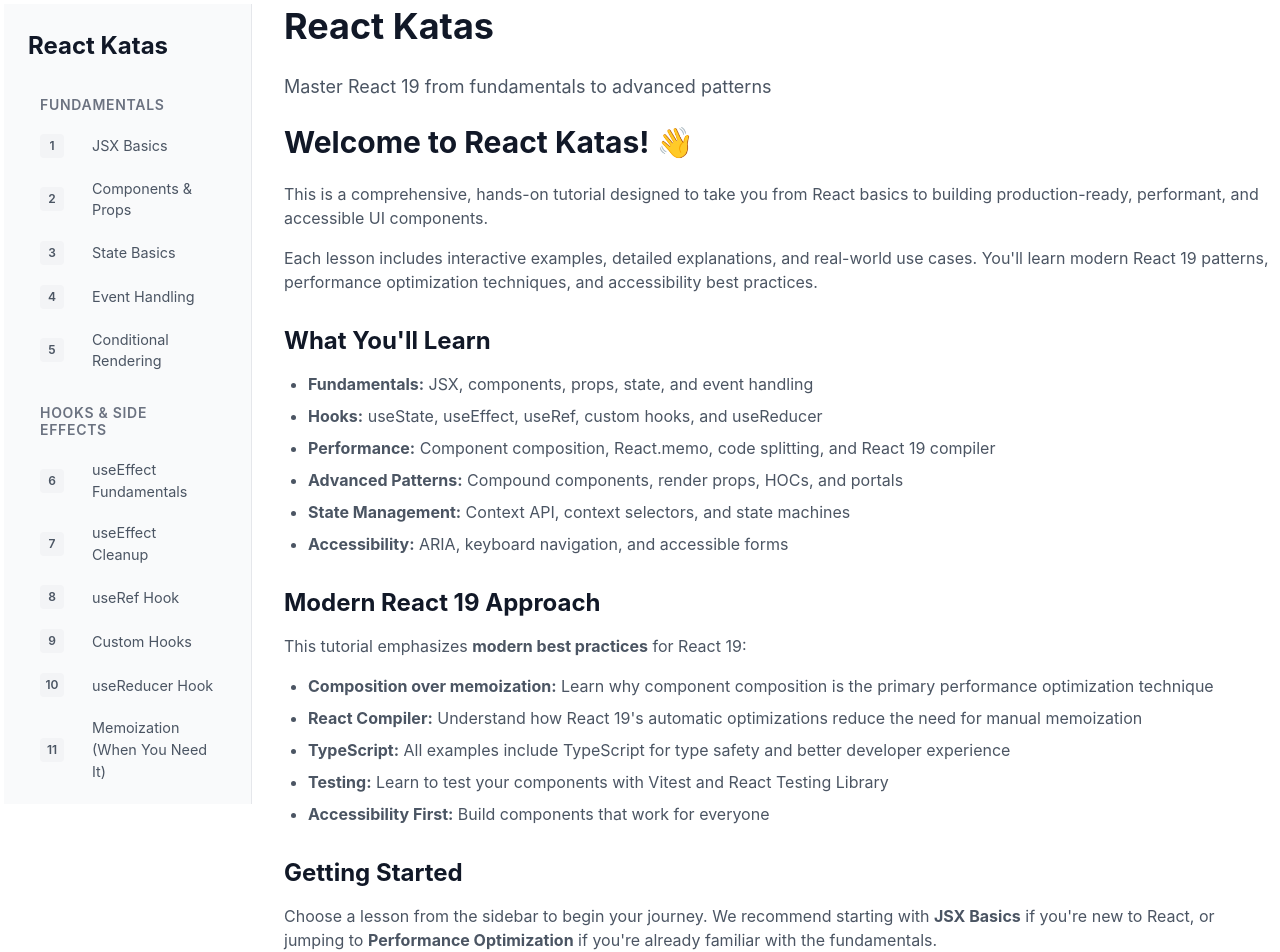
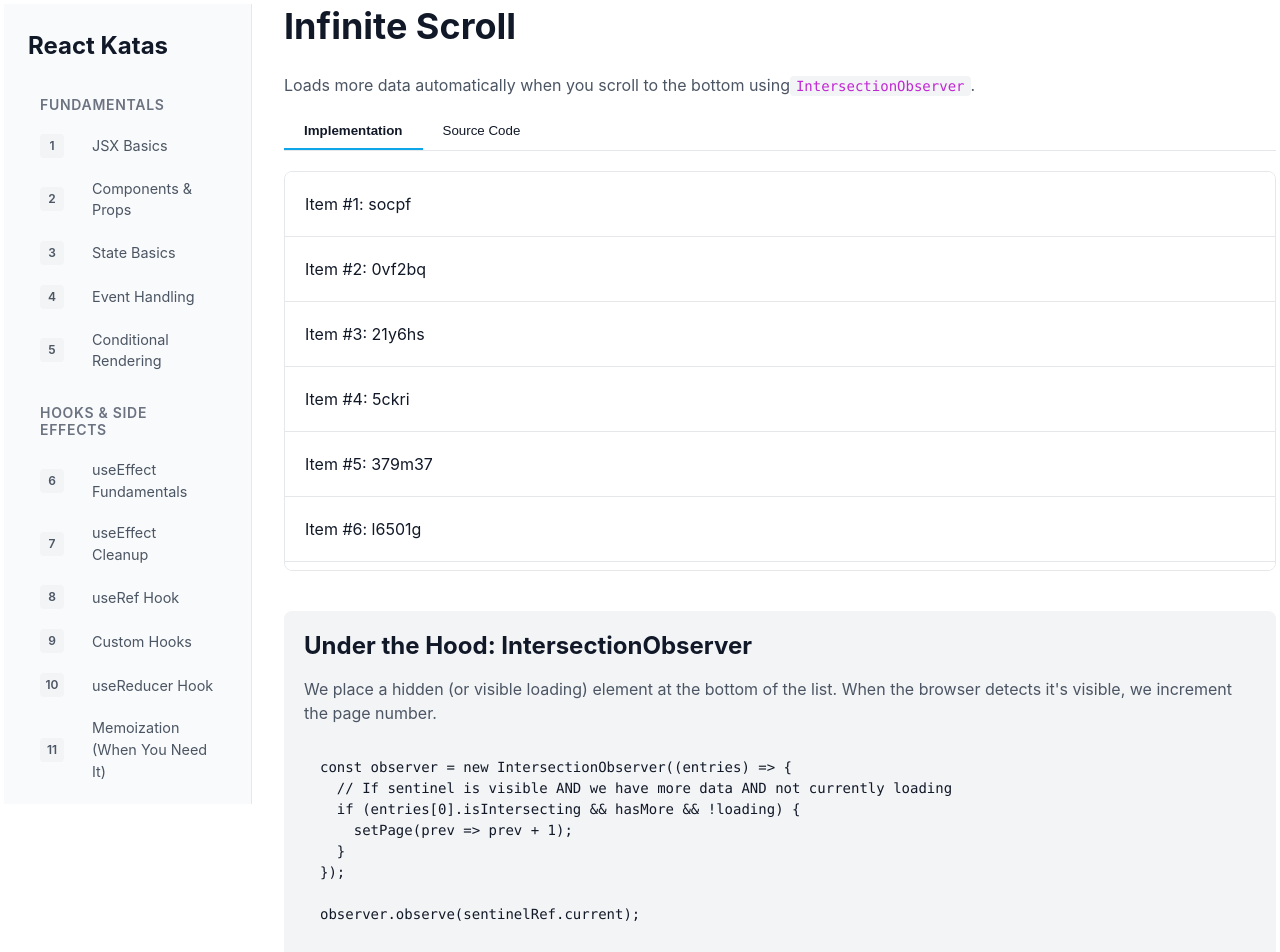
Before and after one commit to rajeshpillai/react-katas, a React (Vite) app: page /lessons/infinite-scroll in a window 1280 px wide. Shown: the top 952 px of the page. Built offline with nearby package versions, Linux system fonts and the light colour scheme.

Commit message:
Machine Coding: Infinite Scroll

```diff
--- /dev/null
+++ b/src/lessons/07-machine-coding/InfiniteScroll.tsx
@@ -0,0 +1,149 @@
+import React, { useState, useEffect, useRef, useCallback } from 'react'
+// @ts-ignore
+import sourceCode from './InfiniteScroll.tsx?raw'
+
+// --- Mock API ---
+const PAGE_SIZE = 20
+const TOTAL_ITEMS = 100 // Limit to demonstrate "End of list" state
+
+function fetchItems(page: number): Promise<string[]> {
+    return new Promise((resolve) => {
+        setTimeout(() => {
+            const start = (page - 1) * PAGE_SIZE
+            // Generate mock items
+            const newItems = Array.from({ length: PAGE_SIZE }, (_, i) => {
+                const index = start + i + 1
+                return `Item #${index}: ${Math.random().toString(36).substring(7)}`
+            })
+
+            // Simulate end of data
+            if (start >= TOTAL_ITEMS) {
+                resolve([])
+            } else {
+                resolve(newItems)
+            }
+        }, 1000) // 1s delay
+    })
+}
+
+// --- Component ---
+
+export default function InfiniteScroll() {
+    const [items, setItems] = useState<string[]>([])
+    const [page, setPage] = useState(1)
+    const [loading, setLoading] = useState(false)
+    const [hasMore, setHasMore] = useState(true)
+    const [activeTab, setActiveTab] = useState<'demo' | 'code'>('demo')
+
+    // The "Sentinel" ref - the element we observe
+    const observerTarget = useRef<HTMLDivElement>(null)
+
+    useEffect(() => {
+        const observer = new IntersectionObserver(
+            (entries) => {
+                if (entries[0].isIntersecting && hasMore && !loading) {
+                    setPage(prev => prev + 1)
+                }
+            },
+            { threshold: 1.0 }
+        )
+
+        if (observerTarget.current) {
+            observer.observe(observerTarget.current)
+        }
+
+        return () => observer.disconnect()
+    }, [hasMore, loading])
+
+    // Fetch data when page changes
+    useEffect(() => {
+        setLoading(true)
+        fetchItems(page).then(newItems => {
+            if (newItems.length === 0) {
+                setHasMore(false)
+            } else {
+                setItems(prev => [...prev, ...newItems])
+            }
+            setLoading(false)
+        })
+    }, [page])
+
+    return (
+        <div>
+            <h1>Infinite Scroll</h1>
+            <p>
+                Loads more data automatically when you scroll to the bottom using
+                <code>IntersectionObserver</code>.
+            </p>
+
+            <div style={{ marginBottom: 20, borderBottom: '1px solid var(--border-color)' }}>
+                <button onClick={() => setActiveTab('demo')} style={getTabStyle(activeTab === 'demo')}>Implementation</button>
+                <button onClick={() => setActiveTab('code')} style={getTabStyle(activeTab === 'code')}>Source Code</button>
+            </div>
+
+            {activeTab === 'demo' ? (
+                <>
+                    <div style={{
+                        height: 400,
+                        overflowY: 'auto',
+                        border: '1px solid var(--border-color)',
+                        borderRadius: 8,
+                        background: 'var(--bg-secondary)',
+                        position: 'relative'
+                    }}>
+                        {items.map((item, index) => (
+                            <div
+                                key={index}
+                                style={{
+                                    padding: '20px',
+                                    borderBottom: '1px solid var(--border-color)',
+                                    background: 'var(--bg-primary)'
+                                }}
+                            >
+                                {item}
+                            </div>
+                        ))}
+
+                        {/* Sentinel Element */}
+                        <div ref={observerTarget} style={{ height: 20, margin: 10, textAlign: 'center', color: '#888' }}>
+                            {loading && <span>Loading more...</span>}
+                            {!hasMore && <span>You have reached the end!</span>}
+                        </div>
+                    </div>
+
+                    <div style={{ marginTop: 40, padding: 20, background: 'var(--bg-tertiary)', borderRadius: 8 }}>
+                        <h3>Under the Hood: IntersectionObserver</h3>
+                        <p>
+                            We place a hidden (or visible loading) element at the bottom of the list.
+                            When the browser detects it's visible, we increment the page number.
+                        </p>
+                        <pre style={{ margin: 0 }}>{`const observer = new IntersectionObserver((entries) => {
+  // If sentinel is visible AND we have more data AND not currently loading
+  if (entries[0].isIntersecting && hasMore && !loading) {
+    setPage(prev => prev + 1);
+  }
+});
+
+observer.observe(sentinelRef.current);`}</pre>
+                    </div>
+                </>
+            ) : (
+                <pre style={{ padding: 20, background: 'var(--bg-secondary)', borderRadius: 8, overflow: 'auto', fontSize: 14 }}>
+                    <code>{sourceCode}</code>
+                </pre>
+            )}
+        </div>
+    )
+}
+
+function getTabStyle(isActive: boolean): React.CSSProperties {
+    return {
+        padding: '10px 20px',
+        background: 'transparent',
+        border: 'none',
+        borderBottom: isActive ? '2px solid var(--color-primary-500)' : '2px solid transparent',
+        cursor: 'pointer',
+        fontWeight: isActive ? 'bold' : 'normal',
+        color: 'var(--text-primary)'
+    }
+}
--- a/src/router/routes.ts
+++ b/src/router/routes.ts
@@ -65,6 +65,16 @@ export const lessons: LessonMetadata[] = [
         path: '/lessons/drag-and-drop',
         component: lazy(() => import('@lessons/07-machine-coding/DragAndDrop')),
         documentPath: '/lessons/07-machine-coding/04-drag-drop.md',
+    },
+    {
+        id: 'infinite-scroll',
+        title: 'Infinite Scroll',
+        description: 'Intersection Observer API for pagination',
+        section: SECTIONS.MACHINE_CODING,
+        order: 35,
+        path: '/lessons/infinite-scroll',
+        component: lazy(() => import('@lessons/07-machine-coding/InfiniteScroll')),
+        documentPath: '/lessons/07-machine-coding/05-infinite-scroll.md',
     },
 
     // Section 1: Fundamentals
```
Also changed, not shown: 1 other file (tests, documents, lock files or other folders).
